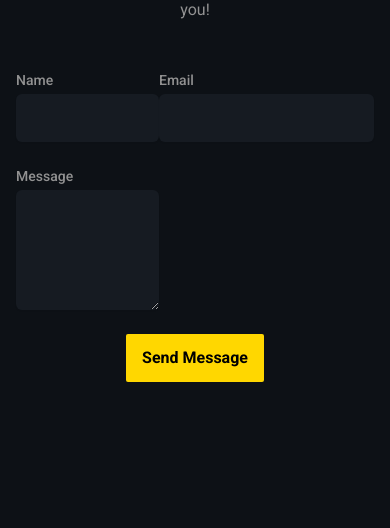
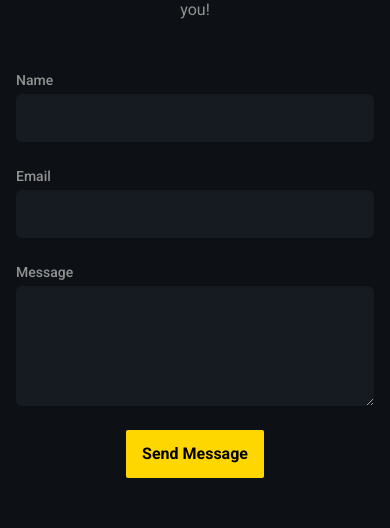
Before and after one commit to rliebbe97/palyrianSite, a Next.js app: page /contact in a window 390 px wide. Shown: the part 223-751 px from the top of the page. Built offline with nearby package versions, Linux system fonts and the light colour scheme; no server answers.

Commit message:
fixing form spacing

```diff
--- a/src/components/contact/ContactForm.jsx
+++ b/src/components/contact/ContactForm.jsx
@@ -97,7 +97,7 @@ export default function ContactForm() {
           <div className="mt-12">
             <form
               onSubmit={handleSubmit}
-              className="grid grid-cols-1 gap-y-6 sm:grid-cols-2 sm:gap-x-8"
+              className="grid grid-cols-1 grid-flow-row gap-y-6 sm:gap-x-8"
             >
               <ContactTextInput
                 label={"Name"}
@@ -129,10 +129,7 @@ export default function ContactForm() {
                 rows={4}
               />
 
-              <button
-                className="button col-span-2 mx-auto"
-                disabled={isLoading}
-              >
+              <button className="button mx-auto" disabled={isLoading}>
                 {isLoading && <span>Submiting...</span>}
                 {!isLoading && <span>Send Message</span>}
               </button>
--- a/src/components/contact/fields/ContactTextArea.jsx
+++ b/src/components/contact/fields/ContactTextArea.jsx
@@ -9,7 +9,7 @@ export default function ContactTextArea({
   className,
 }) {
   return (
-    <div className="sm:col-span-2">
+    <div className="">
       <label className="block text-sm font-medium text-fontSecondary">
         {label}
       </label>
--- a/src/components/contact/fields/ContactTextInput.jsx
+++ b/src/components/contact/fields/ContactTextInput.jsx
@@ -8,7 +8,7 @@ export default function ContactTextInput({
   className,
 }) {
   return (
-    <div className="sm:col-span-2">
+    <div className="">
       <label className="block text-sm font-medium text-fontSecondary">
         {label}
       </label>
```
